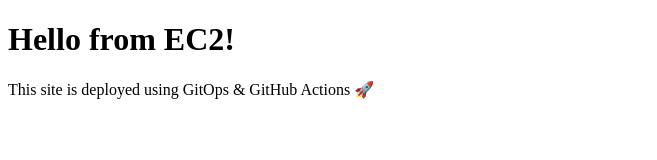
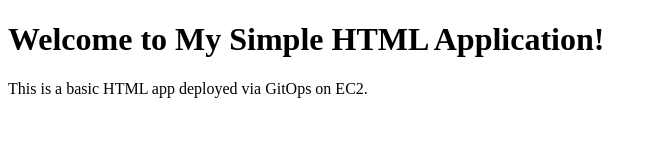
Before and after one commit to akulasathish/gitops, a plain HTML site: page index.html in a window 1280 px wide. Shown: the whole page, without its empty margins (0-657 px from the left). Drawn offline with Linux system fonts and the light colour scheme.

```diff
--- a/index.html
+++ b/index.html
@@ -1,12 +1,13 @@
+<!-- index.html -->
 <!DOCTYPE html>
 <html lang="en">
 <head>
-  <meta charset="UTF-8" />
-  <meta name="viewport" content="width=device-width, initial-scale=1.0" />
-  <title>hello  3rd attempt depxloyment</title>
+    <meta charset="UTF-8">
+    <meta name="viewport" content="width=device-width, initial-scale=1.0">
+    <title>Simple HTML Application</title>
 </head>
 <body>
-  <h1>Hello from EC2!</h1>
-  <p>This site is deployed using GitOps & GitHub Actions 🚀</p>
+    <h1>Welcome to My Simple HTML Application!</h1>
+    <p>This is a basic HTML app deployed via GitOps on EC2.</p>
 </body>
 </html>
```
Also changed, not shown: 2 other files.
